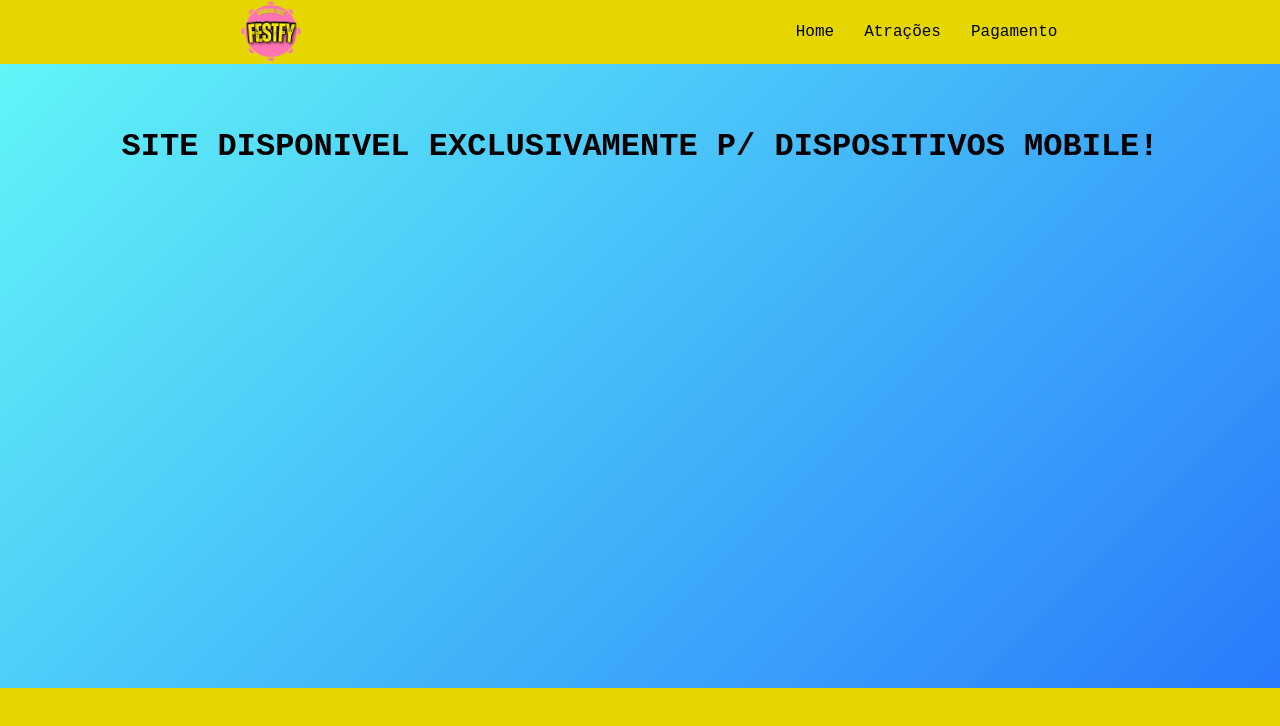
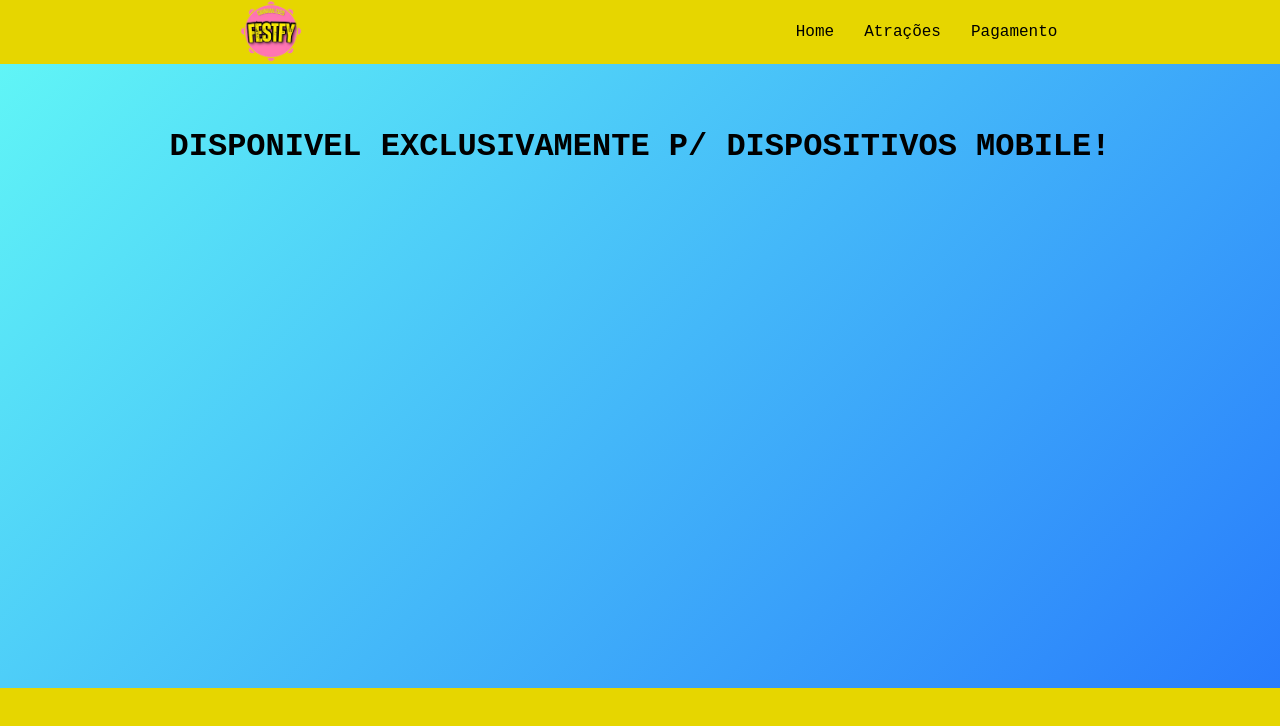
Before and after one commit to bren112/festfycarnaval, a React (Vite) app: page / in a window 1280 px wide. Shown: the top 726 px of the page. Built offline with nearby package versions, Linux system fonts and the light colour scheme; a web font is replaced by a local one.

Commit message:
pv carnaval

```diff
--- a/src/pages/Home/Home.jsx
+++ b/src/pages/Home/Home.jsx
@@ -7,7 +7,7 @@ import homens from './homens.png'
 function Home() {
     return (
         <>
-        <h1 id='s'>SITE DISPONIVEL EXCLUSIVAMENTE P/ DISPOSITIVOS MOBILE!</h1>
+        <h1 id='s'> DISPONIVEL EXCLUSIVAMENTE P/ DISPOSITIVOS MOBILE!</h1>
 
             <br />
             <div className="container">
```
